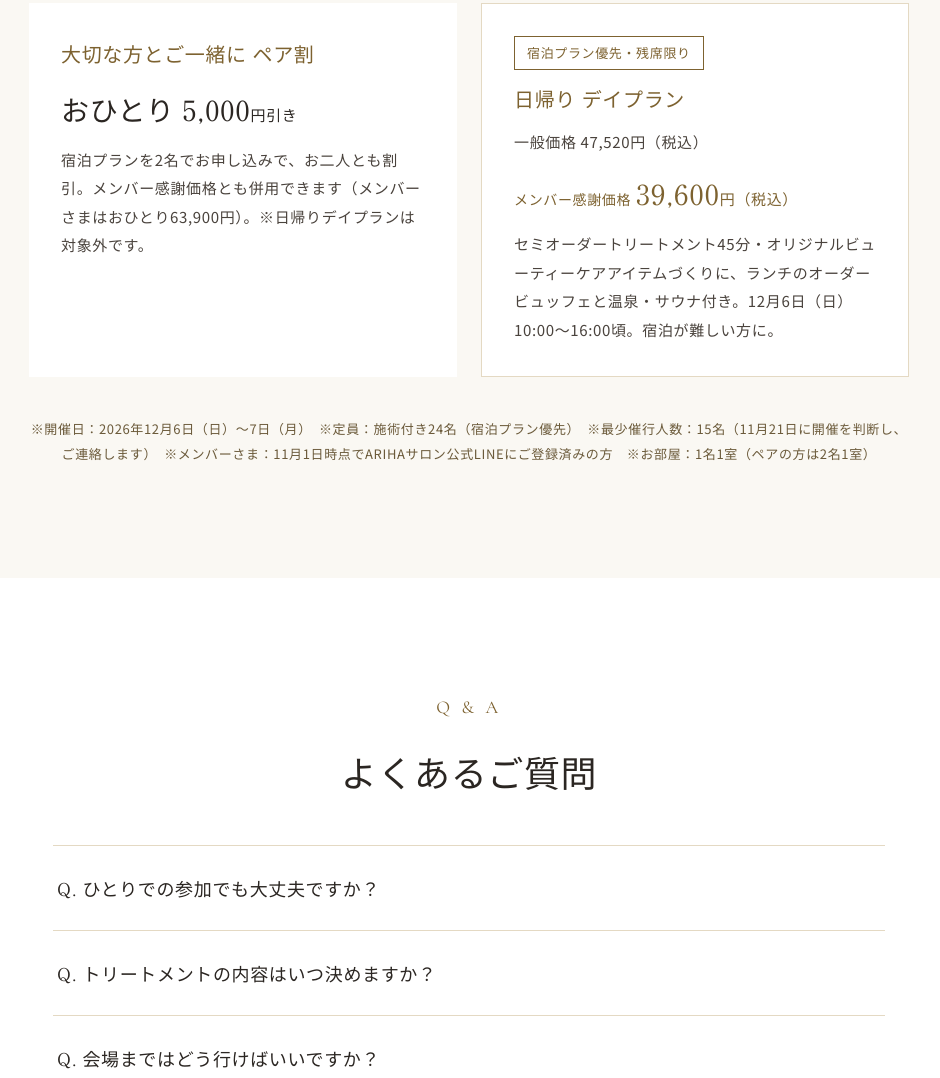
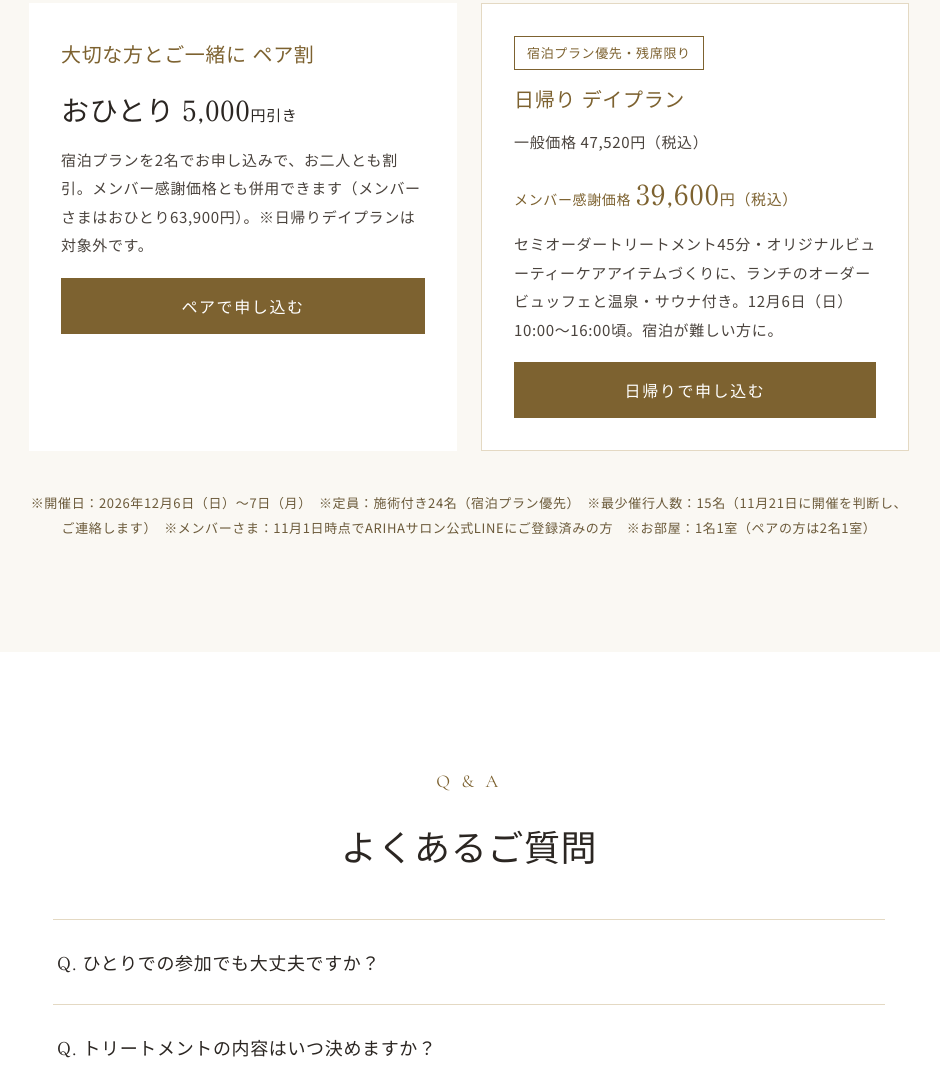
Before and after one commit to hanarihami/ariha-izu, a plain HTML site: page index.html in a window 1280 px wide. Shown: the part 8383-9461 px from the top of the page, without its empty margins (171-1111 px from the left). Drawn offline with nearby package versions, Linux system fonts and the light colour scheme.

Commit message:
ペア割・日帰りカードに申込ボタンを追加（押すとプランが選ばれた状態で申込欄へ）
Co-Authored-By: Claude Opus 5.5 <noreply@anthropic.com>
Claude-Session: https://claude.ai/code/session_01FRvbudAf6b72gFMgBn7m6J

```diff
--- a/index.html
+++ b/index.html
@@ -249,6 +249,7 @@ input,select,textarea{font:inherit}
 <p style="margin: 0; font-family: 'Shippori Mincho', serif; font-size: 20px; color: #7D6230">大切な方とご一緒に ペア割</p>
 <p style="margin: 0; font-family: 'Shippori Mincho', serif; font-size: 28px">おひとり 5,000<span style="font-size: 15px">円引き</span></p>
 <p style="margin: 0; font-size: 15px; color: #4A433D">宿泊プランを2名でお申し込みで、お二人とも割引。メンバー感謝価格とも併用できます（メンバーさまはおひとり63,900円）。※日帰りデイプランは対象外です。</p>
+<a href="#apply" data-plan="d2" style="display: flex; align-items: center; justify-content: center; min-height: 56px; margin-top: 8px; padding: 0 24px; background: #7D6230; color: #FFFFFF; text-decoration: none; letter-spacing: 0.1em">ペアで申し込む</a>
 </div>
 <div style="background: #FFFFFF; padding: 32px; display: flex; flex-direction: column; gap: 10px; border: 1px solid #E4D9C3">
 <span style="align-self: flex-start; padding: 4px 12px; border: 1px solid #7D6230; color: #7D6230; font-size: 13px">宿泊プラン優先・残席限り</span>
@@ -256,6 +257,7 @@ input,select,textarea{font:inherit}
 <p style="margin: 0; font-size: 15px; color: #4A433D">一般価格 47,520円（税込）</p>
 <p style="margin: 0; font-family: 'Shippori Mincho', serif; font-size: 28px; color: #7D6230"><span style="font-size: 14px">メンバー感謝価格 </span>39,600<span style="font-size: 15px">円（税込）</span></p>
 <p style="margin: 0; font-size: 15px; color: #4A433D">セミオーダートリートメント45分・オリジナルビューティーケアアイテムづくりに、ランチのオーダービュッフェと温泉・サウナ付き。12月6日（日）10:00〜16:00頃。宿泊が難しい方に。</p>
+<a href="#apply" data-plan="d3" style="display: flex; align-items: center; justify-content: center; min-height: 56px; margin-top: 8px; padding: 0 24px; background: #7D6230; color: #FFFFFF; text-decoration: none; letter-spacing: 0.1em">日帰りで申し込む</a>
 </div>
 </div>
 <p style="margin: 0; text-align: center; font-size: 13px; color: #6B5A3A">※開催日：2026年12月6日（日）〜7日（月）　※定員：施術付き24名（宿泊プラン優先）　※最少催行人数：15名（11月21日に開催を判断し、ご連絡します）　※メンバーさま：11月1日時点でARIHAサロン公式LINEにご登録済みの方　※お部屋：1名1室（ペアの方は2名1室）</p>
@@ -350,5 +352,6 @@ input,select,textarea{font:inherit}
 </footer>
 
 </div>
+<script>document.querySelectorAll("a[data-plan]").forEach(function(a){a.addEventListener("click",function(){var r=document.getElementById(a.getAttribute("data-plan"));if(r){r.checked=true;r.dispatchEvent(new Event("change",{bubbles:true}));}});});</script>
 </body>
 </html>
```
Also changed, not shown: general/index.html (+3 -0 lines), sns/index.html (+3 -0 lines).
